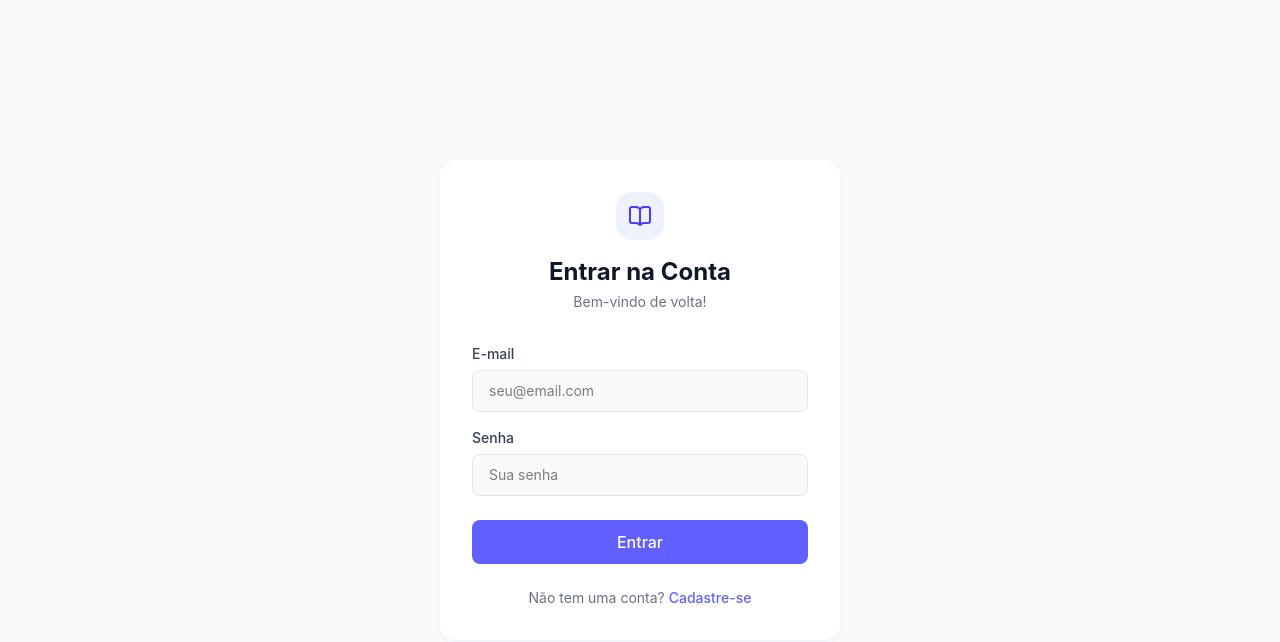
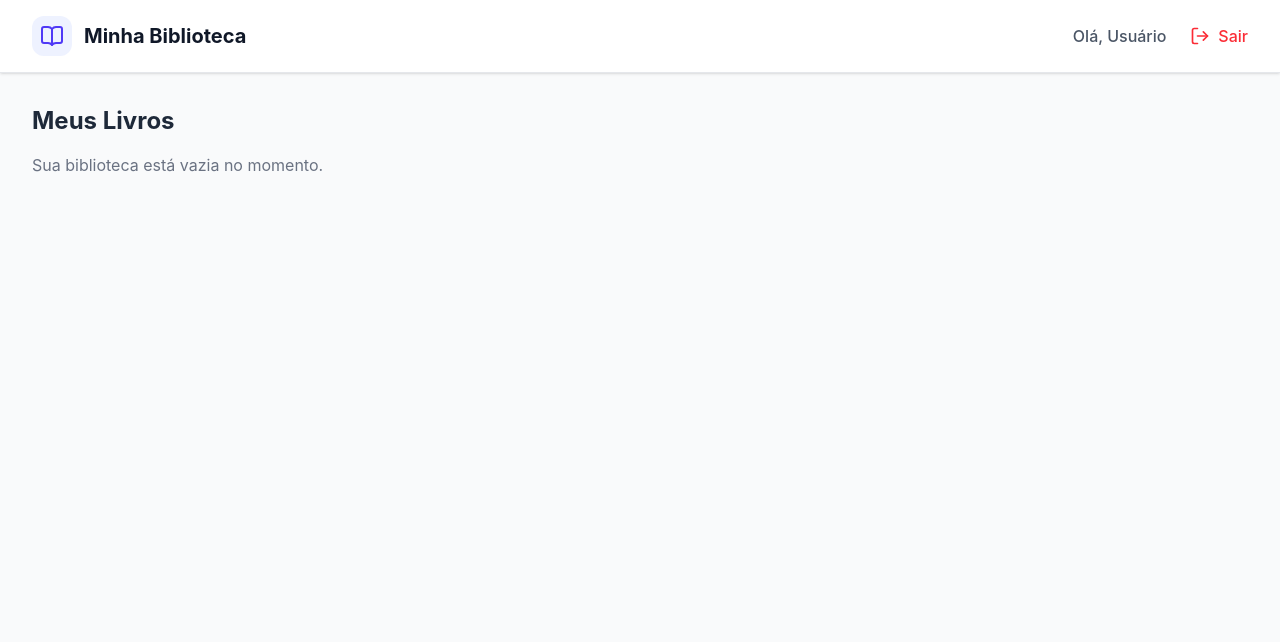
Before and after one commit to Erick-Badaro/MyLibrary, a React (Vite) app in the folder frontend/frontend/: page / in a window 1280 px wide. Shown: the top 642 px of the page. Built offline with nearby package versions, Linux system fonts and the light colour scheme.

Commit message:
feat: adicionar componente Header e página Home, atualizar rotas e remover log de resposta no Login

```diff
--- a/frontend/frontend/src/App.jsx
+++ b/frontend/frontend/src/App.jsx
@@ -1,6 +1,7 @@
 import { BrowserRouter, Routes, Route } from "react-router-dom";
 import Register from "./Components/Register";
 import Login from "./Components/Login";
+import Home from "./Components/Home";
 
 function App() {
   return (
@@ -8,7 +9,7 @@ function App() {
       <Routes>
         <Route path="/register" element={<Register />} />
         <Route path="/login" element={<Login />} />
-        <Route path="/" element={<Login />} />
+        <Route path="/" element={<Home />} />
       </Routes>
     </BrowserRouter>
   );
--- /dev/null
+++ b/frontend/frontend/src/Components/Header.jsx
@@ -0,0 +1,46 @@
+import React, { useState } from "react";
+import { BookOpen, LogOut } from "lucide-react";
+import { useNavigate } from "react-router-dom";
+
+const Header = () => {
+
+    const [userName] = useState(() => {
+        return localStorage.getItem("userName") || "";
+    });
+
+    const navigate = useNavigate();
+
+    const handleLogout = () => {
+        localStorage.removeItem("token");
+        localStorage.removeItem("userName");
+
+        navigate("/login");
+    };
+
+    return (
+        <header className="w-full bg-white border-b border-gray-200 px-8 py-4 flex items-center justify-between shadow-sm">
+            <div className="flex items-center gap-3">
+                <div className="bg-indigo-50 p-2 rounded-xl">
+                    <BookOpen className="w-6 h-6 text-indigo-600" />
+                </div>
+                <h1 className="text-xl font-bold text-gray-900">Minha Biblioteca</h1>
+            </div>
+
+            <div className="flex items-center gap-6">
+                <span className="text-gray-600 font-medium">
+                    Olá, {userName || "Usuário"}
+                </span>
+                <button
+                    onClick={handleLogout}
+                    className="flex items-center gap-2 text-red-500 hover:text-red-600 transition-colors duration-200 font-medium"
+                    title="Sair do sistema"
+                >
+                    <LogOut className="w-5 h-5 cursor-pointer" />
+                    <span>Sair</span>
+                </button>
+            </div>
+        </header>
+    );
+};
+
+export default Header;
--- /dev/null
+++ b/frontend/frontend/src/Components/Home.jsx
@@ -0,0 +1,18 @@
+import React from "react";
+import Header from "./Header";
+
+const Home = () => {
+  return (
+    <div className="min-h-screen bg-gray-50 font-sans">
+      <Header />
+      <main className="p-8 max-w-7xl mx-auto">
+        <h2 className="text-2xl font-bold text-gray-800 mb-4">
+          Meus Livros
+        </h2>
+        <p className="text-gray-500">Sua biblioteca está vazia no momento.</p>
+      </main>
+    </div>
+  );
+};
+
+export default Home;
--- a/frontend/frontend/src/Components/Login.jsx
+++ b/frontend/frontend/src/Components/Login.jsx
@@ -26,7 +26,6 @@ const Login = () => {
 
       if (response.ok) {
         const data = await response.json();
-        console.log("Resposta do Backend:", data);
         localStorage.setItem("token", data.token);
         localStorage.setItem("userName", data.name);
         setSuccessMessage("Login realizado com sucesso! Entrando...");
```
